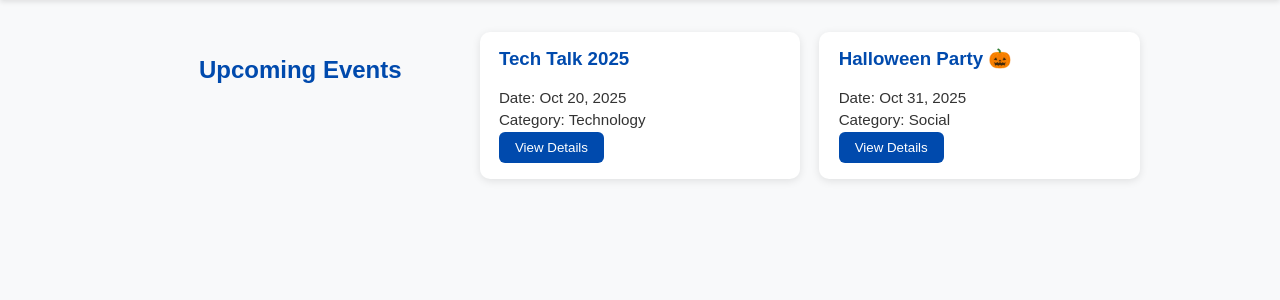
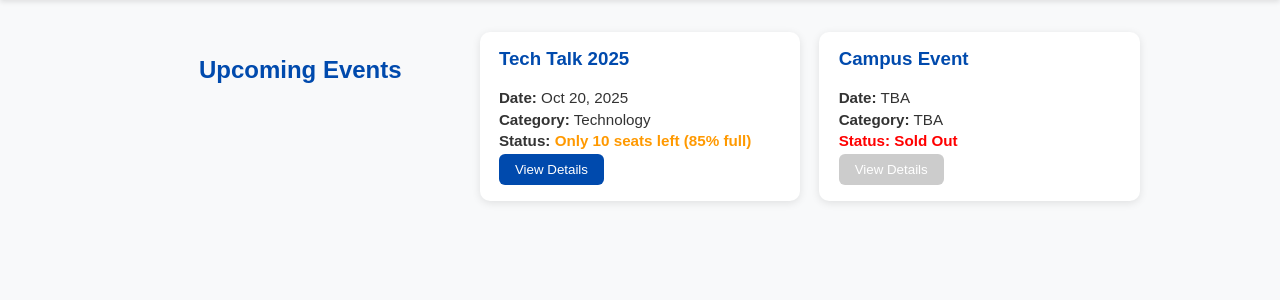
Before and after one commit to Jad-Atieh/SOEN-341-Project-Fall-2025, a Python web app: template core/templates/core/browse_events.html in a window 1280 px wide. Shown: the part 81-381 px from the top of the page. Run offline with Jinja, Linux system fonts and the light colour scheme; the template is opened without the code that fills it, so the values that code supplies are empty.

Commit message:
Update browse_events.html

```diff
--- a/core/templates/core/browse_events.html
+++ b/core/templates/core/browse_events.html
@@ -1,6 +1,8 @@
 <!DOCTYPE html>
-<html>
+<html lang="en">
 <head>
+  <meta charset="UTF-8">
+  <meta name="viewport" content="width=device-width, initial-scale=1.0">
   <title>Campus Events</title>
   <link rel="stylesheet" href="../static/css/style.css">
 </head>
@@ -14,16 +16,18 @@
 
     <div class="event-card">
       <h3>Tech Talk 2025</h3>
-      <p>Date: Oct 20, 2025</p>
-      <p>Category: Technology</p>
+      <p><strong>Date:</strong> Oct 20, 2025</p>
+      <p><strong>Category:</strong> Technology</p>
+      <p><strong>Status:</strong> <span class="nearly-full">Only 10 seats left (85% full)</span></p>
       <button>View Details</button>
     </div>
 
     <div class="event-card">
-      <h3>Halloween Party 🎃</h3>
-      <p>Date: Oct 31, 2025</p>
-      <p>Category: Social</p>
-      <button>View Details</button>
+      <h3>Campus Event</h3>
+      <p><strong>Date:</strong> TBA</p>
+      <p><strong>Category:</strong> TBA</p>
+      <p class="sold-out"><strong>Status:</strong> Sold Out</p>
+      <button disabled>View Details</button>
     </div>
   </section>
 </body>
```
